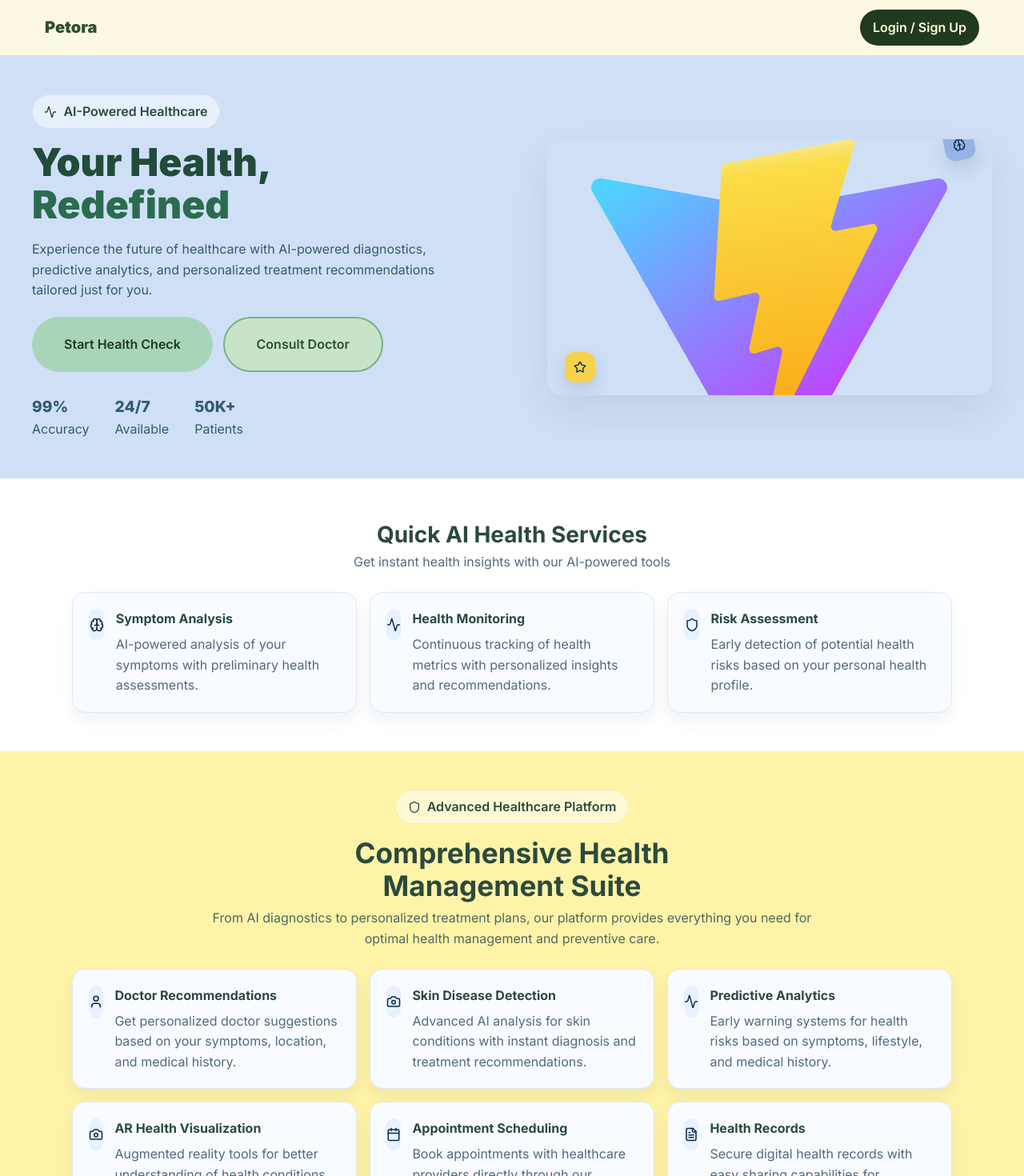
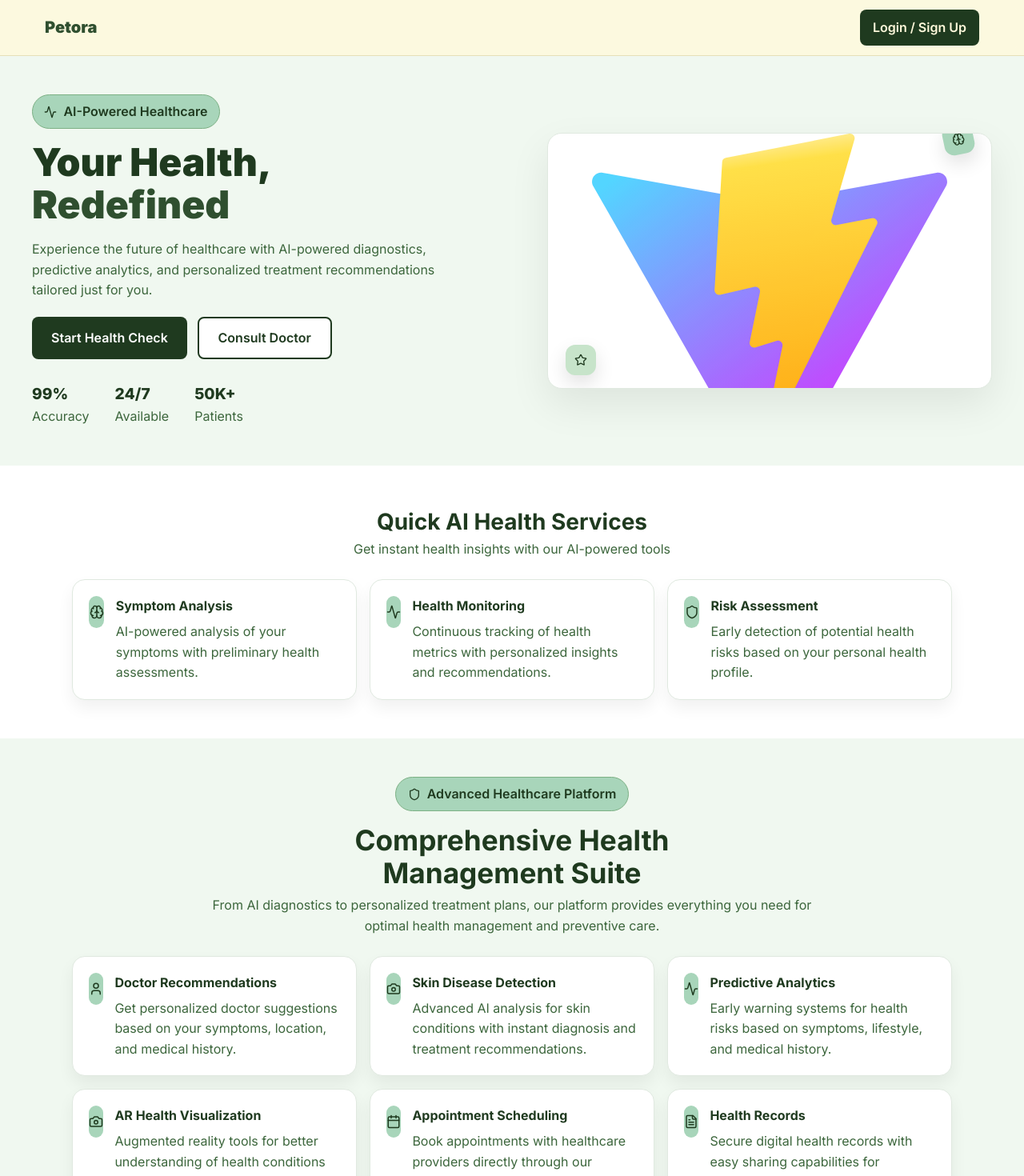
Before and after one commit to Akankshaa1268/petora-frontend, a React (Vite) app: page /human-care in a window 1280 px wide. Shown: the top 1470 px of the page at 80% size. Built offline with nearby package versions, Linux system fonts and the light colour scheme.

Commit message:
animal change

```diff
--- a/src/components/HumanCare.css
+++ b/src/components/HumanCare.css
@@ -1,46 +1,284 @@
 /* Human Care Page */
-.hc-page { background: #eff5ff; min-height: 100vh; }
+.hc-page {
+  background: #f0f8f0; /* Light pastel green background matching the UI */
+  min-height: 100vh;
+}
 
-.hc-hero { background: #cfe0f6; padding: 3rem 1rem; }
-.hc-hero-inner { max-width: 1200px; margin: 0 auto; display: grid; grid-template-columns: 1.1fr 1fr; gap: 2rem; align-items: center; }
-.hc-hero-left h1 { font-size: 3rem; color: #214b3a; font-weight: 900; line-height: 1.1; }
-.hc-hero-left .accent { color: #2b6b4f; }
-.hc-hero-left p { margin-top: 1rem; color: #335a6e; max-width: 560px; }
-.hc-hero-actions { margin-top: 1.25rem; display: flex; gap: 0.8rem; }
-.hc-hero-stats { display: flex; gap: 2rem; margin-top: 1.75rem; color: #335a6e; }
-.hc-hero-stats .num { font-weight: 800; font-size: 1.2rem; }
-.hc-hero-card { position: relative; background: #cfe0f6; border-radius: 18px; height: 320px; box-shadow: 0 20px 50px rgba(0,0,0,0.08); overflow: hidden; display: grid; place-items: center; }
-.hc-hero-card img { width: 80%; opacity: 0.9; }
-.hc-hero-fab { position: absolute; width: 38px; height: 38px; border-radius: 12px; display: grid; place-items: center; background: #95b4e3; color: #0e2a47; box-shadow: 0 10px 25px rgba(0,0,0,0.12); }
-.hc-hero-fab.fab-top { top: -12px; right: 22px; transform: rotate(-12deg); }
-.hc-hero-fab.fab-bottom { bottom: 16px; left: 22px; background: #f6d24b; }
+.hc-hero {
+  background: #f0f8f0; /* Same light pastel green as main background */
+  padding: 3rem 1rem;
+}
 
-.hc-badge { display: inline-flex; align-items: center; gap: 0.5rem; background: rgba(255,255,255,0.5); border: 1px solid rgba(0,0,0,0.06); padding: 0.5rem 0.9rem; border-radius: 999px; color: #2b4a3e; font-weight: 600; margin-bottom: 1rem; }
+.hc-hero-inner {
+  max-width: 1200px;
+  margin: 0 auto;
+  display: grid;
+  grid-template-columns: 1.1fr 1fr;
+  gap: 2rem;
+  align-items: center;
+}
 
-.hc-quick { background: #fff; padding: 3rem 1rem; }
-.hc-quick-header { text-align: center; margin-bottom: 1.5rem; }
-.hc-quick-header h3 { font-size: 1.75rem; color: #2b4a3e; }
-.hc-quick-header p { color: #516b7b; }
-.hc-quick-grid { max-width: 1100px; margin: 0 auto; display: grid; grid-template-columns: repeat(3, 1fr); gap: 1rem; }
-.hc-card { display: flex; gap: 0.9rem; align-items: flex-start; background: #f8fbff; border: 1px solid #e0e9f5; padding: 1.25rem; border-radius: 16px; box-shadow: 0 10px 20px rgba(14,42,71,0.06); }
-.hc-card-icon { width: 40px; height: 40px; border-radius: 12px; display: grid; place-items: center; background: #e7f1ff; color: #0e2a47; }
-.hc-card-content h4 { margin: 0 0 0.4rem 0; color: #2b4a3e; }
-.hc-card-content p { margin: 0; color: #516b7b; }
+.hc-hero-left h1 {
+  font-size: 3rem;
+  color: #1f3a1f; /* Dark green for headings */
+  font-weight: 900;
+  line-height: 1.1;
+}
 
-.hc-suite { background: #fff3a7; padding: 3rem 1rem; }
-.hc-suite-header { text-align: center; margin-bottom: 1.5rem; }
-.hc-suite-header h3 { color: #2b4a3e; font-size: 2.2rem; line-height: 1.15; }
-.hc-suite-header p { color: #4c6a64; max-width: 800px; margin: 0.5rem auto 0; }
-.hc-suite-grid { max-width: 1100px; margin: 0 auto; display: grid; grid-template-columns: repeat(3, 1fr); gap: 1rem; }
+.hc-hero-left .accent {
+  color: #2f4f2f; /* Medium dark green for accent */
+}
 
-.hc-cta { background: #bcd3f1; padding: 3rem 1rem; }
-.hc-cta-inner { text-align: center; max-width: 800px; margin: 0 auto; }
-.hc-cta-inner h3 { font-size: 2rem; color: #2b4a3e; }
-.hc-cta-inner .accent { color: #2b6b4f; }
-.hc-cta-inner p { color: #335a6e; margin: 0.5rem 0 1rem; }
-.hc-cta-actions { display: flex; gap: 0.8rem; justify-content: center; }
+.hc-hero-left p {
+  margin-top: 1rem;
+  color: #3c663c; /* Medium green for body text */
+  max-width: 560px;
+}
+
+.hc-hero-actions {
+  margin-top: 1.25rem;
+  display: flex;
+  gap: 0.8rem;
+}
+
+.hc-hero-stats {
+  display: flex;
+  gap: 2rem;
+  margin-top: 1.75rem;
+  color: #3c663c; /* Medium green for stats text */
+}
+
+.hc-hero-stats .num {
+  font-weight: 800;
+  font-size: 1.2rem;
+  color: #1f3a1f; /* Dark green for numbers */
+}
+
+.hc-hero-card {
+  position: relative;
+  background: #ffffff; /* White card background */
+  border-radius: 18px;
+  height: 320px;
+  box-shadow: 0 20px 50px rgba(0,0,0,0.08);
+  overflow: hidden;
+  display: grid;
+  place-items: center;
+  border: 1px solid #e0e9e0; /* Light green border */
+}
+
+.hc-hero-card img {
+  width: 80%;
+  opacity: 0.9;
+}
+
+.hc-hero-fab {
+  position: absolute;
+  width: 38px;
+  height: 38px;
+  border-radius: 12px;
+  display: grid;
+  place-items: center;
+  background: #a8d5ba; /* Pastel green background */
+  color: #1f3a1f; /* Dark green text */
+  box-shadow: 0 10px 25px rgba(0,0,0,0.12);
+}
+
+.hc-hero-fab.fab-top {
+  top: -12px;
+  right: 22px;
+  transform: rotate(-12deg);
+}
+
+.hc-hero-fab.fab-bottom {
+  bottom: 16px;
+  left: 22px;
+  background: #c7e4ca; /* Lighter pastel green */
+  color: #1f3a1f; /* Dark green text */
+}
+
+.hc-badge {
+  display: inline-flex;
+  align-items: center;
+  gap: 0.5rem;
+  background: #a8d5ba; /* Pastel green background */
+  border: 1px solid #7cb084; /* Medium green border */
+  padding: 0.5rem 0.9rem;
+  border-radius: 999px;
+  color: #1f3a1f; /* Dark green text */
+  font-weight: 600;
+  margin-bottom: 1rem;
+}
+
+.hc-quick {
+  background: #ffffff; /* White background for cards section */
+  padding: 3rem 1rem;
+}
+
+.hc-quick-header {
+  text-align: center;
+  margin-bottom: 1.5rem;
+}
+
+.hc-quick-header h3 {
+  font-size: 1.75rem;
+  color: #1f3a1f; /* Dark green for headings */
+}
+
+.hc-quick-header p {
+  color: #3c663c; /* Medium green for body text */
+}
+
+.hc-quick-grid {
+  max-width: 1100px;
+  margin: 0 auto;
+  display: grid;
+  grid-template-columns: repeat(3, 1fr);
+  gap: 1rem;
+}
+
+.hc-card {
+  display: flex;
+  gap: 0.9rem;
+  align-items: flex-start;
+  background: #ffffff; /* White card background */
+  border: 1px solid #e0e9e0; /* Light green border */
+  padding: 1.25rem;
+  border-radius: 16px;
+  box-shadow: 0 10px 20px rgba(0,0,0,0.06);
+}
+
+.hc-card-icon {
+  width: 40px;
+  height: 40px;
+  border-radius: 12px;
+  display: grid;
+  place-items: center;
+  background: #a8d5ba; /* Pastel green background */
+  color: #1f3a1f; /* Dark green text */
+}
+
+.hc-card-content h4 {
+  margin: 0 0 0.4rem 0;
+  color: #1f3a1f; /* Dark green for headings */
+}
+
+.hc-card-content p {
+  margin: 0;
+  color: #3c663c; /* Medium green for body text */
+}
+
+.hc-suite {
+  background: #f0f8f0; /* Light pastel green background */
+  padding: 3rem 1rem;
+}
+
+.hc-suite-header {
+  text-align: center;
+  margin-bottom: 1.5rem;
+}
+
+.hc-suite-header h3 {
+  color: #1f3a1f; /* Dark green for headings */
+  font-size: 2.2rem;
+  line-height: 1.15;
+}
+
+.hc-suite-header p {
+  color: #3c663c; /* Medium green for body text */
+  max-width: 800px;
+  margin: 0.5rem auto 0;
+}
+
+.hc-suite-grid {
+  max-width: 1100px;
+  margin: 0 auto;
+  display: grid;
+  grid-template-columns: repeat(3, 1fr);
+  gap: 1rem;
+}
+
+.hc-cta {
+  background: #a8d5ba; /* Pastel green background for CTA section */
+  padding: 3rem 1rem;
+}
+
+.hc-cta-inner {
+  text-align: center;
+  max-width: 800px;
+  margin: 0 auto;
+}
+
+.hc-cta-inner h3 {
+  font-size: 2rem;
+  color: #1f3a1f; /* Dark green for headings */
+}
+
+.hc-cta-inner .accent {
+  color: #2f4f2f; /* Medium dark green for accent */
+}
+
+.hc-cta-inner p {
+  color: #3c663c; /* Medium green for body text */
+  margin: 0.5rem 0 1rem;
+}
+
+.hc-cta-actions {
+  display: flex;
+  gap: 0.8rem;
+  justify-content: center;
+}
+
+/* Button styles to match the UI */
+.btn {
+  padding: 0.75rem 1.5rem;
+  border-radius: 8px;
+  font-weight: 600;
+  text-decoration: none;
+  display: inline-flex;
+  align-items: center;
+  gap: 0.5rem;
+  transition: all 0.3s ease;
+  border: none;
+  cursor: pointer;
+}
+
+.btn-primary {
+  background: #1f3a1f; /* Dark green background */
+  color: #ffffff; /* White text */
+}
+
+.btn-primary:hover {
+  background: #2f4f2f;
+  transform: translateY(-2px);
+  box-shadow: 0 8px 20px rgba(31, 58, 31, 0.3);
+}
+
+.btn-secondary {
+  background: #ffffff; /* White background */
+  color: #1f3a1f; /* Dark green text */
+  border: 2px solid #1f3a1f; /* Dark green border */
+}
+
+.btn-secondary:hover {
+  background: #f0f8f0;
+  transform: translateY(-2px);
+  box-shadow: 0 8px 20px rgba(31, 58, 31, 0.2);
+}
+
+.nav-auth-btn {
+  background: #1f3a1f; /* Dark green background */
+  color: #ffffff; /* White text */
+}
+
+.nav-auth-btn:hover {
+  background: #2f4f2f;
+}
 
 @media (max-width: 960px) {
-  .hc-hero-inner { grid-template-columns: 1fr; }
-  .hc-quick-grid, .hc-suite-grid { grid-template-columns: 1fr; }
+  .hc-hero-inner {
+    grid-template-columns: 1fr;
+  }
+  .hc-quick-grid, .hc-suite-grid {
+    grid-template-columns: 1fr;
+  }
 }
```
